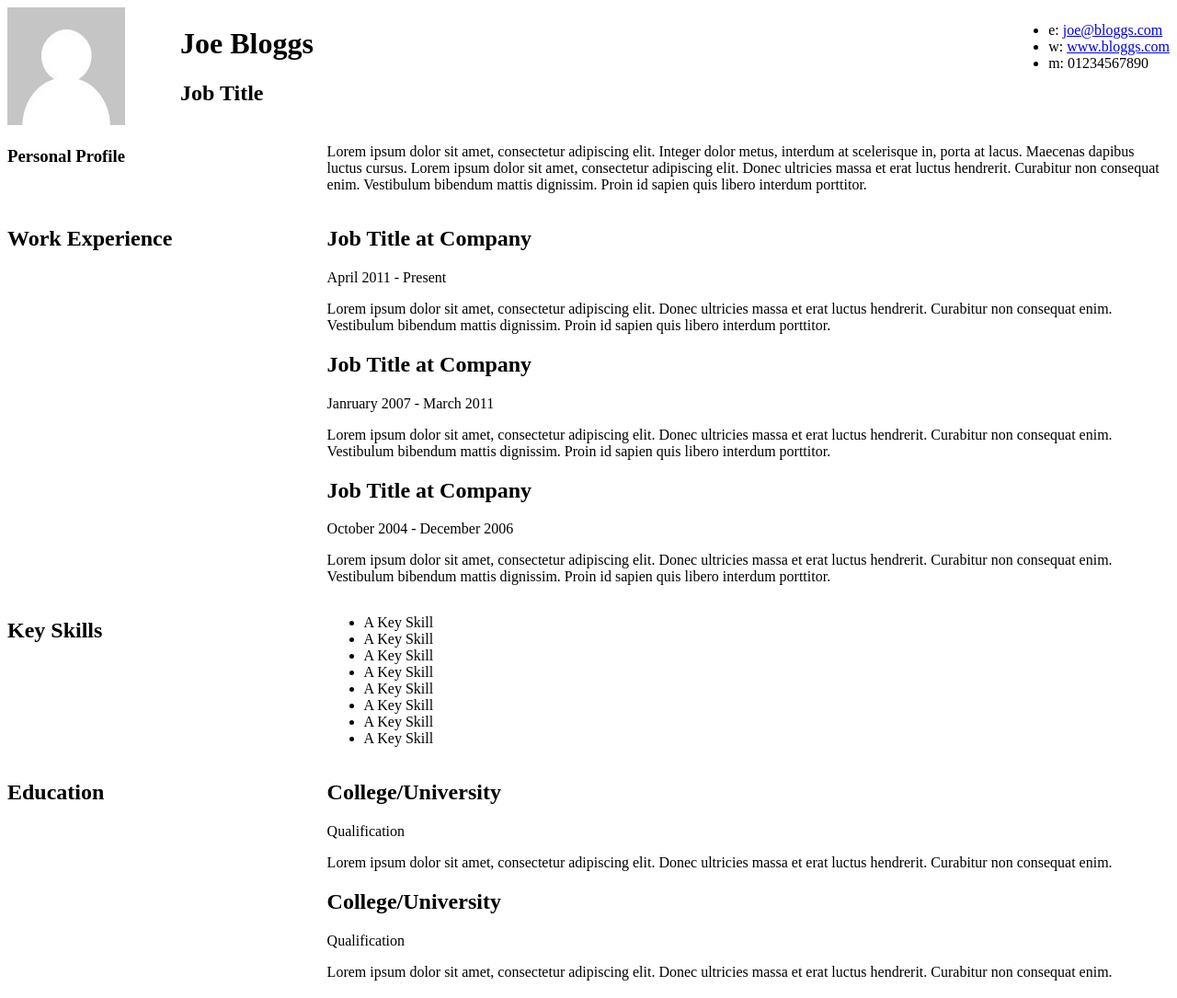
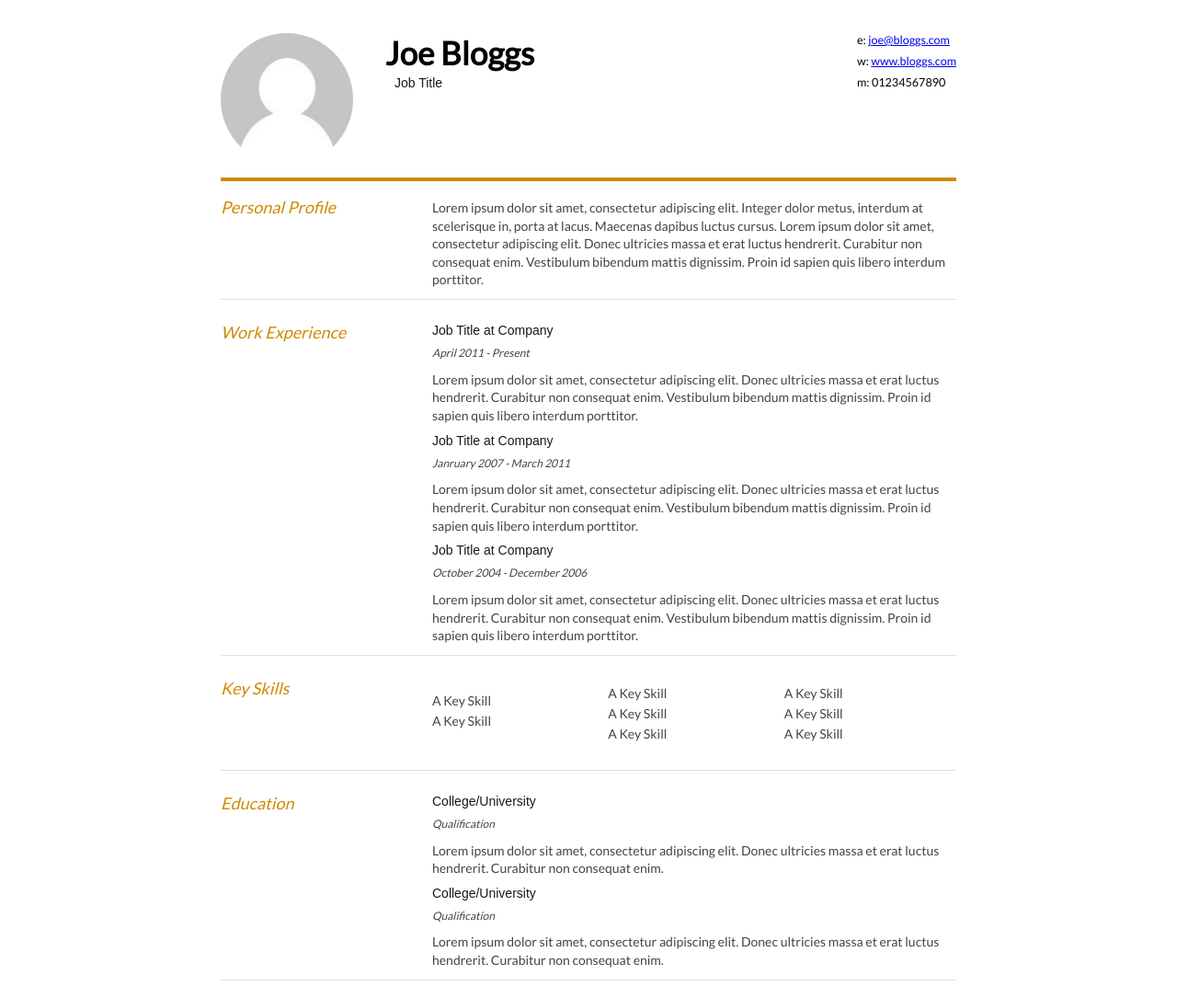
Before and after one commit to Kenzie-Academy-Brasil-Developers/estilizar-curriculo-sprint-2-Tchoble, a plain HTML site: page index.html in a window 1280 px wide. Shown: the whole page at 92% size. Drawn offline with Linux system fonts and the light colour scheme.

Commit message:
realizado as alteraçoes confrome exercicio

```diff
--- a/index.html
+++ b/index.html
@@ -39,6 +39,7 @@
 	<div id="mainArea">
 		<section>
 			<article>
+				<div class="clear1"></div>
 				<div class="sectionTitle">
 					<h1>Personal Profile</h1>
 				</div>
@@ -77,8 +78,6 @@
 			</div>
 			<div class="clear"></div>
 		</section>
-
-
 		<section>
 			<div class="sectionTitle">
 				<h1>Key Skills</h1>
@@ -94,6 +93,7 @@
 					<li>A Key Skill</li>
 					<li>A Key Skill</li>
 					<li>A Key Skill</li>
+
 				</ul>
 			</div>
 			<div class="clear"></div>
--- a/style.css
+++ b/style.css
@@ -1,27 +1,121 @@
+*{
+	border: 0;
+	font: inherit;
+	font-size: 100%;
+	margin: 8px 0px 1px 0px;
+	padding: 0;
+	vertical-align: baseline;
+
+}
+
+html, body {
+	font-size: 14px;
+	font-family: 'Lato', Arial, Helvetica, sans-serif;
+	margin: 10px 20px 40px 20px;
+}
+
 .clear {
 	clear: both;
 }
 
+.clear1 {
+	clear: both;
+width: center;
+border: 2px solid #cf8a05;
+
+}
+
+h2{
+	color: #181818;
+	font-family: Arial, Helvetica, sans-serif;
+	margin: 10px;
+}
+
+p {
+	font-size: 14px;
+	line-height: 1.4em;
+	margin: 10px;
+	color: #444444;
+}
+.subDetails{
+	font-size: 12px;
+	color: #444444;
+	font-style: italic;
+
+
+}
+#cv {
+	width: 80%;
+	max-width: 800px;
+	margin: 10px auto;
+
+}
 #headshot {
-	width: 12.5%;
+	width: 18%;
 	float: left;
-	margin-right: 30px;
+	margin-right: 35px;
+}
+
+#headshot img{
+	border-radius: 100px;
+	width: 100%;
+	height: auto;
 }
 
 #name {
 	float: left;
 }
 
+#name h1 {
+	font-size: 2.5em;
+	font-weight: 700;
+	margin-bottom: -6px;
+}
+
+#contactDetails ul {
+	list-style-type: none;
+	font-size: 0.9em;
+	margin-top: 2px;
+}
+
 #contactDetails {
 	float: right;
 }
 
+#contactDetails ul li {
+	margin-bottom: 3px;
+}
+
 .sectionTitle {
+
 	float: left;
 	width: 25%;
+	color: #cf8a05;
+	font-size: 18px;
+	font-style: italic;
+
+}
+
+section {
+	padding: 0px 0 0;
+    border-bottom: 1px solid #dedede;
 }
 
 .sectionContent {
 	float: right;
 	width: 72.5%;
+	color: #444444;
+	line-height: 1em;
 }
+
+.keySkills {
+	float: center;
+	list-style-type: none;
+	column-count: 3;
+	margin-bottom: 20px;
+	font-size: 14px;
+	padding: 10px;
+}
+.keySkills ul li {
+	margin-bottom: 3px;
+}
```
